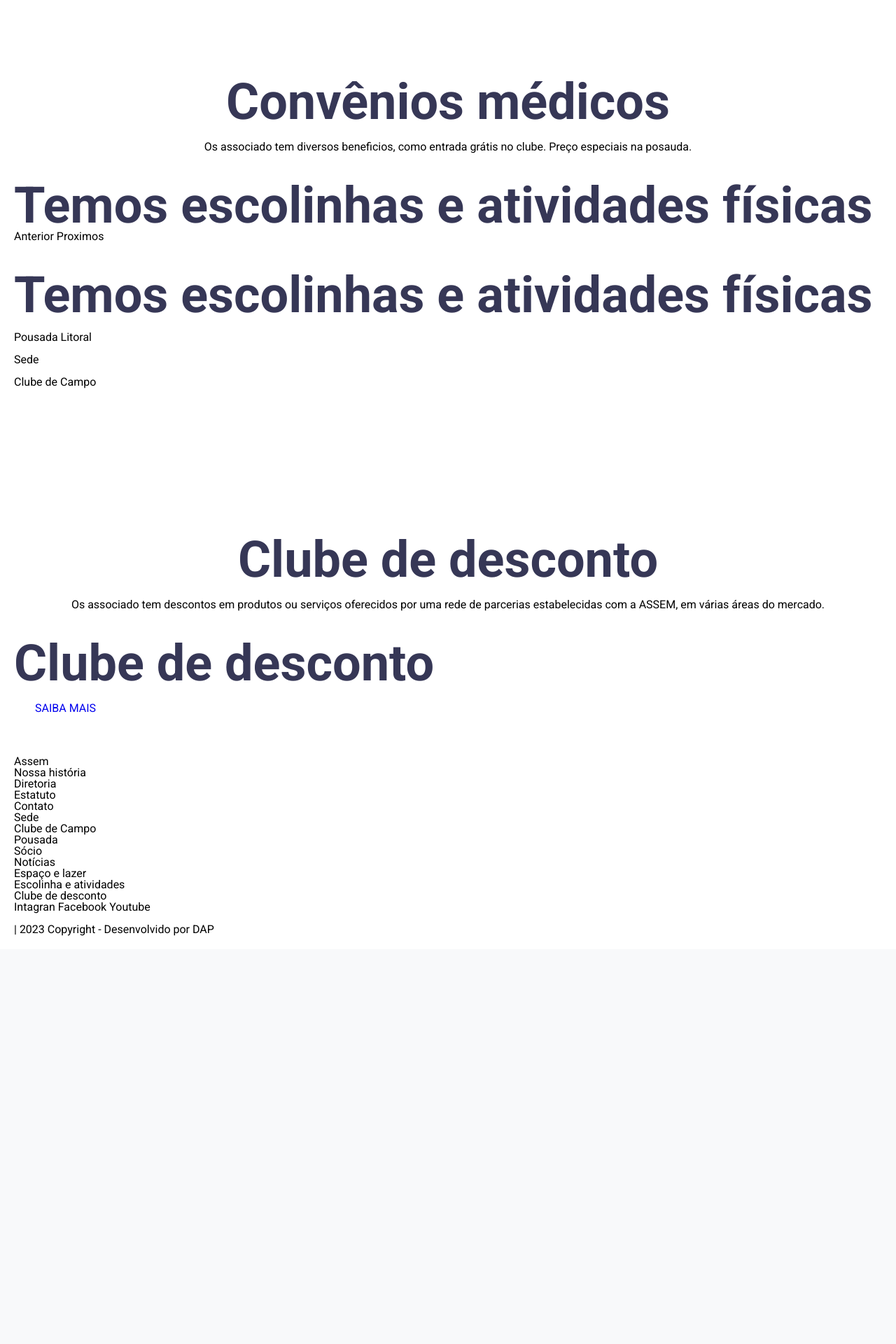
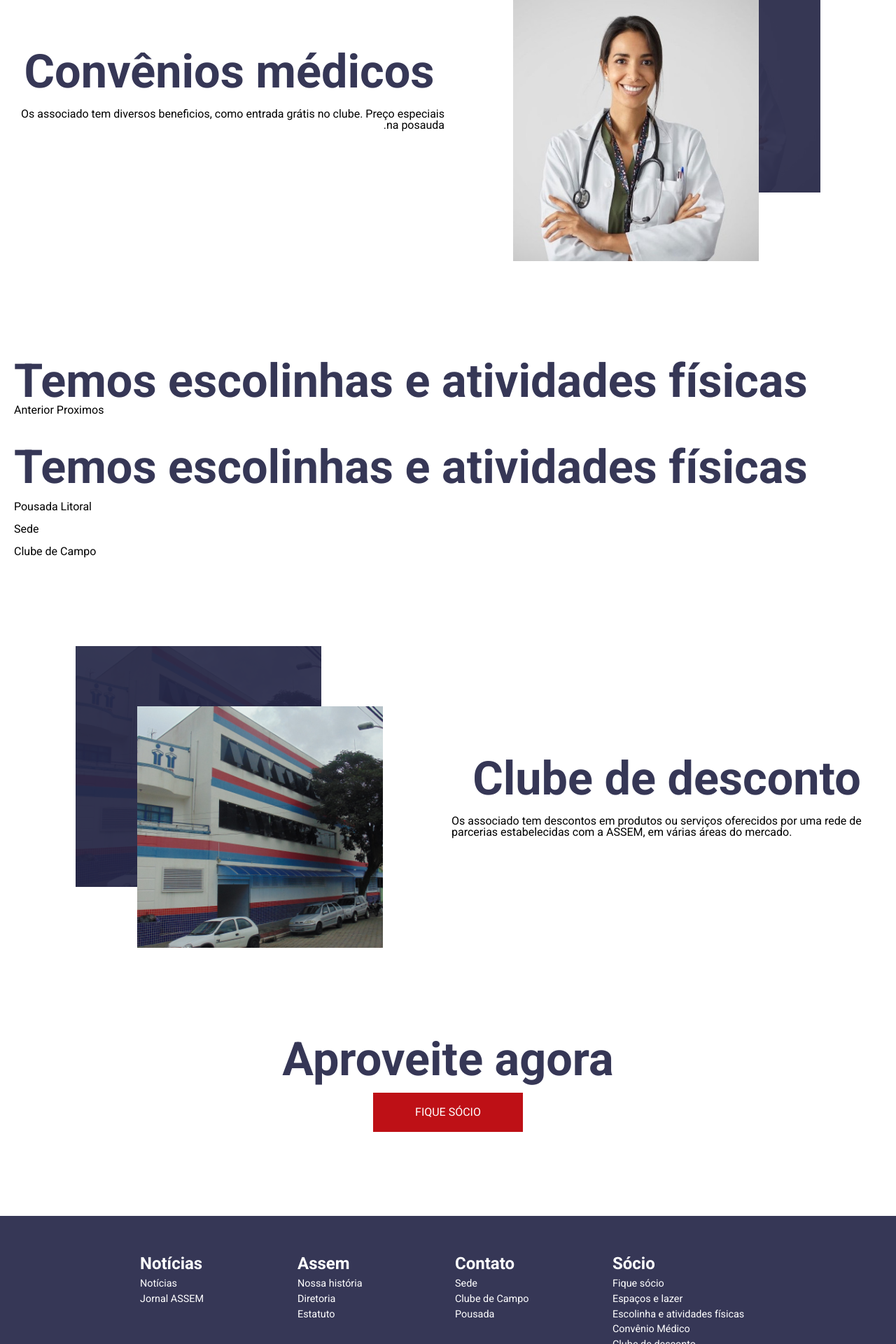
Before and after one commit to daniloaugusto9101/site-assem, a PHP site: page / in a window 1280 px wide. Shown: the part 2600-4520 px from the top of the page at 70% size. Before the commit the page ends 3937 px from the top, so only its background shows below. Run offline with PHP 8.4, Linux system fonts and the light colour scheme; some libraries are stand-ins or nearby versions.

Commit message:
Css rodape

```diff
--- /dev/null
+++ b/assets/sass/associar.sass
@@ -0,0 +1,17 @@
+@use 'variables'
+
+.associar
+    width: 100%
+    text-align: center
+    &__container
+        display: block
+        display: flex
+        justify-content: center
+        flex-direction: column
+        align-items: center
+        gap: 15px
+    &__btn
+        background-color: variables.$segunda-cor
+        color: variables.$terceira-cor
+        border: none
+        padding: 20px 60px
--- a/assets/sass/chamada.sass
+++ b/assets/sass/chamada.sass
@@ -2,13 +2,16 @@
 
 .chamada
     width: 100%
-    margin-top: 150px
+    // margin-top: 50px
     // background-color: tomato
     &__container
         // background-color: blueviolet
         display: grid
         gap: 10px
-        grid-template-columns: repeat(auto-fit, minmax(200px, 1fr))
+        grid-template-columns: repeat(auto-fit, minmax(250px, 1fr))
+        grid-template-rows: none
+        &--inverso
+            direction: rtl
     &__col
         display: flex
         align-items: center
@@ -16,24 +19,23 @@
         // background-color: brown
         flex-direction: column
         gap: 20px
-    &__col:nth-child(2)
-        // fle
+
     &__imagens
         // background-color: gray
         display: grid
-        grid-template-columns: repeat(6, 1fr)
-        grid-template-rows: repeat(6, 1fr)
+        grid-template-columns: repeat(7, 1fr)
+        grid-template-rows: repeat(7, 1fr)
     &__img
         width: 100%
     &__img:nth-child(1)
-        grid-column: 2/5
-        grid-row: 2/5
+        grid-column: 2/6
+        grid-row: 2/6
     &__img:nth-child(2)
-        grid-column: 2/5
-        grid-row: 2/5
+        grid-column: 2/6
+        grid-row: 2/6
         background-color: variables.$primeira-cor-dark
         opacity: 90%
     &__img:nth-child(3)
-        grid-column: 3/6
-        grid-row: 3/6
+        grid-column: 3/7
+        grid-row: 3/7
         z-index: 99999
--- a/assets/sass/class_padrao.sass
+++ b/assets/sass/class_padrao.sass
@@ -16,8 +16,9 @@
     text-decoration: none
     padding: 20px 30px
     text-transform: uppercase
+    border: 1px solid black
 
 .tituloHr
-    font-size: 4.5em
+    font-size: max(40px, 5.2vw)
     font-weight: 700
     color: variables.$primeira-cor
--- /dev/null
+++ b/assets/sass/rodape.sass
@@ -0,0 +1,53 @@
+@use 'variables'
+
+.rodape
+    width: 100%
+    background-color: tomato
+    background-color: variables.$primeira-cor
+    margin-top: 100px
+    &__row:nth-child(1)
+        display: grid
+        grid-template-columns: repeat(auto-fit, minmax(100px, 1fr))
+        flex-wrap: wrap
+        gap: 20px
+        padding: 50px 10px
+        max-width: 900px
+        margin: 0 auto
+    &__item
+        display: flex
+        flex-direction: column
+        // gap: 5px
+        line-height: 1.5
+    &__titulo
+        font-size: 1.5em
+        font-weight: 700
+        color: variables.$terceira-cor
+    &__texto
+        font-size: .9em
+    &__texto a
+        text-decoration: none
+        color: variables.$terceira-cor
+    &__row:nth-child(2)
+        background-color: variables.$primeira-cor-dark
+        padding: 10px 10px
+        display: flex
+        flex-direction: column
+        justify-content: center
+        align-items: center
+        gap: 10px
+        text-align: center
+        color: variables.$terceira-cor
+    &__social
+        font-size: 1.2em
+        display: flex
+        gap: 10px
+    &__social img
+        width: 80px
+    &__social a
+        color: variables.$terceira-cor
+        text-decoration: none
+    &__copyright
+        font-size: .9em
+    &__destaque
+        color: #EBFF00
+        font-weight: 700
--- a/assets/sass/style.sass
+++ b/assets/sass/style.sass
@@ -8,3 +8,5 @@
 @use 'noticias'
 @use 'estatisticas'
 @use 'chamada'
+@use 'associar'
+@use 'rodape'
--- a/index.html
+++ b/index.html
@@ -9,9 +9,12 @@
     <!-- Inicio Font Google -->
     <link rel="preconnect" href="https://fonts.googleapis.com">
     <link rel="preconnect" href="https://fonts.gstatic.com" crossorigin>
-    <link href="https://fonts.googleapis.com/css2?family=Roboto:wght@100;300;400;500;700;900&display=swap"
-        rel="stylesheet">
+    <link href="https://fonts.googleapis.com/css2?family=Roboto:wght@100;300;400;500;700;900&display=swap" rel="stylesheet">
     <!-- Fim Font Google -->
+
+    <!-- Inicio Link CDN Font Awesome -->
+    <link rel="stylesheet" href="https://cdnjs.cloudflare.com/ajax/libs/font-awesome/6.3.0/css/all.min.css" integrity="sha512-SzlrxWUlpfuzQ+pcUCosxcglQRNAq/DZjVsC0lE40xsADsfeQoEypE+enwcOiGjk/bSuGGKHEyjSoQ1zVisanQ==" crossorigin="anonymous" referrerpolicy="no-referrer" />
+    <!-- Fim Link CDN Font Awesome -->
 
     <!-- Inicio do CSS -->
     <link rel="stylesheet" href="style.css">
@@ -157,41 +160,25 @@
     </div>
 
 
-
-    <!-- <section class="chamada">
-        <div class="container chamada__container">
-
+    <div class="chamada">
+        <div class="container chamada__container chamada__container--inverso">
             <div class="chamada__col">
-                <div class="meio">
-                    <img src="assets/img/sede2.jpg" alt="" class="conteudo">
-                    <img src="assets/img/sede2.jpg" alt="" class="conteudo">
+                <div class="chamada__imagens">
+                    <img src="assets/img/convenios.jpg" alt="" class="chamada__img">
+                    <div class="chamada__img"></div>
+                    <img src="assets/img/convenios.jpg" alt="" class="chamada__img">
                 </div>
             </div>
-
-            <div class="chamada__col">
-                <h2 class="tituloHr">Por que me associar?</h2>
-                <p class="chamada__texto">
-                    Os associado tem diversos beneficios, como entrada grátis no clube. Preço especiais na posauda.
-                    Os associado tem diversos beneficios, como entrada grátis no clube. Preço especiais na posauda.
-                </p>
-            </div>
-        </div>
-    </section> -->
-
-    <section class="chamada">
-        <div class="container">
-            <div class="chamada__col">
-                <img src="" alt="">
-                <img src="" alt="">
-            </div>
-            <div class="chamada__col">
+            <div class="chamada__col chamada__col">
                 <h2 class="tituloHr">Convênios médicos</h2>
                 <p class="chamada__texto">
                     Os associado tem diversos beneficios, como entrada grátis no clube. Preço especiais na posauda.
                 </p>
             </div>
         </div>
-    </section>
+    </div>
+
+
 
     <section class="atividades">
         <div class="container">
@@ -227,62 +214,80 @@
         </div>
     </div>
 
-    <section class="chamada">
-        <div class="container">
+
+    <div class="chamada">
+        <div class="container chamada__container">
             <div class="chamada__col">
-                <img src="" alt="">
-                <img src="" alt="">
+                <div class="chamada__imagens">
+                    <img src="assets/img/sede2.jpg" alt="" class="chamada__img">
+                    <div class="chamada__img"></div>
+                    <img src="assets/img/sede2.jpg" alt="" class="chamada__img">
+                </div>
             </div>
             <div class="chamada__col">
                 <h2 class="tituloHr">Clube de desconto</h2>
                 <p class="chamada__texto">
-                    Os associado tem descontos em produtos ou serviços oferecidos por uma rede de parcerias
-                    estabelecidas com a ASSEM, em várias áreas do mercado.
+                    Os associado tem descontos em produtos ou serviços oferecidos por uma rede de parcerias estabelecidas com a ASSEM, em várias áreas do mercado.
                 </p>
             </div>
         </div>
-    </section>
+    </div>
 
     <section class="associar">
-        <div class="container">
-            <h2 class="tituloHr">Clube de desconto</h2>
-            <a href="#" class="btn">Saiba mais</a>
+        <div class="container associar__container">
+            <h2 class="tituloHr">Aproveite agora</h2>
+            <a href="#" class="btn associar__btn">Fique sócio</a>
         </div>
     </section>
 
     <footer class="rodape">
-        <div class="container">
+
         <div class="rodape__row">
             <div class="rodape__item">
+                <h2 class="rodape__titulo">Notícias</h2>
+                <p class="rodape__texto"><a href="">Notícias</a></p>
+                <p class="rodape__texto"><a href="">Jornal ASSEM</a></p>
+            </div>
+            <div class="rodape__item">
                 <h2 class="rodape__titulo">Assem</h2>
-                    <p class="rodape__texto">Nossa história</p>
-                    <p class="rodape__texto">Diretoria</p>
-                    <p class="rodape__texto">Estatuto</p>
+                <p class="rodape__texto"><a href="">Nossa história</a></p>
+                <p class="rodape__texto"><a href="">Diretoria</a></p>
+                <p class="rodape__texto"><a href="">Estatuto</a></p>
             </div>
             <div class="rodape__item">
                 <h2 class="rodape__titulo">Contato</h2>
-                    <p class="rodape__texto">Sede</p>
-                    <p class="rodape__texto">Clube de Campo</p>
-                    <p class="rodape__texto">Pousada</p>
+                <p class="rodape__texto"><a href="">Sede</a></p>
+                <p class="rodape__texto"><a href="">Clube de Campo</a></p>
+                <p class="rodape__texto"><a href="">Pousada</a></p>
             </div>
             <div class="rodape__item">
                 <h2 class="rodape__titulo">Sócio</h2>
-                    <p class="rodape__texto">Notícias</p>
-                    <p class="rodape__texto">Espaço e lazer</p>
-                    <p class="rodape__texto">Escolinha e atividades</p>
-                    <p class="rodape__texto">Clube de desconto</p>
-                </div>
-                <div class="rodape__item social">
-                    <i>Intagran</i>
-                    <i>Facebook</i>
-                    <i>Youtube</i>
+                <p class="rodape__texto"><a href="">Fique sócio</a></p>
+                <p class="rodape__texto"><a href="">Espaços e lazer</a></p>
+                <p class="rodape__texto"><a href="">Escolinha e atividades físicas</a></p>
+                <p class="rodape__texto"><a href="">Convênio Médico</a></p>
+                <p class="rodape__texto"><a href="">Clube de desconto</a></p>
             </div>
         </div>
+
         <div class="rodape__row">
-                <img src="" alt="" class="logo">
-                <p>| 2023 Copyright - Desenvolvido por DAP</p>
+            <div class="rodape__social">
+                <!-- <img src="assets/img/logo-assem.png" alt="" class="rodape__logo"> -->
+                <p>assem</p>
+                <span>|</span>
+                <a href="">
+                    <i class="fa-brands fa-square-facebook rodape__ico"></i>
+                </a>
+                <a href="">
+                    <i class="fa-brands fa-instagram rodape__ico"></i>
+                </a>
+                <a href="">
+                    <i class="fa-brands fa-youtube rodape__ico"></i>
+                </a>
             </div>
+            <p class="rodape__copyright">2023 Copyright - Desenvolvido por <span class="rodape__destaque">DAP</span> </p>
         </div>
+
     </footer>
 
 </body>
--- a/style.css
+++ b/style.css
@@ -72,10 +72,11 @@ img {
   text-decoration: none;
   padding: 20px 30px;
   text-transform: uppercase;
+  border: 1px solid black;
 }
 
 .tituloHr {
-  font-size: 4.5em;
+  font-size: max(40px, 5.2vw);
   font-weight: 700;
   color: #363756;
 }
@@ -260,12 +261,15 @@ img {
 
 .chamada {
   width: 100%;
-  margin-top: 150px;
 }
 .chamada__container {
   display: grid;
   gap: 10px;
-  grid-template-columns: repeat(auto-fit, minmax(200px, 1fr));
+  grid-template-columns: repeat(auto-fit, minmax(250px, 1fr));
+  grid-template-rows: none;
+}
+.chamada__container--inverso {
+  direction: rtl;
 }
 .chamada__col {
   display: flex;
@@ -276,26 +280,108 @@ img {
 }
 .chamada__imagens {
   display: grid;
-  grid-template-columns: repeat(6, 1fr);
-  grid-template-rows: repeat(6, 1fr);
+  grid-template-columns: repeat(7, 1fr);
+  grid-template-rows: repeat(7, 1fr);
 }
 .chamada__img {
   width: 100%;
 }
 .chamada__img:nth-child(1) {
-  grid-column: 2/5;
-  grid-row: 2/5;
+  grid-column: 2/6;
+  grid-row: 2/6;
 }
 .chamada__img:nth-child(2) {
-  grid-column: 2/5;
-  grid-row: 2/5;
+  grid-column: 2/6;
+  grid-row: 2/6;
   background-color: #252646;
   opacity: 90%;
 }
 .chamada__img:nth-child(3) {
-  grid-column: 3/6;
-  grid-row: 3/6;
+  grid-column: 3/7;
+  grid-row: 3/7;
   z-index: 99999;
 }
 
+.associar {
+  width: 100%;
+  text-align: center;
+}
+.associar__container {
+  display: block;
+  display: flex;
+  justify-content: center;
+  flex-direction: column;
+  align-items: center;
+  gap: 15px;
+}
+.associar__btn {
+  background-color: #BE1016;
+  color: #fff;
+  border: none;
+  padding: 20px 60px;
+}
+
+.rodape {
+  width: 100%;
+  background-color: tomato;
+  background-color: #363756;
+  margin-top: 100px;
+}
+.rodape__row:nth-child(1) {
+  display: grid;
+  grid-template-columns: repeat(auto-fit, minmax(100px, 1fr));
+  flex-wrap: wrap;
+  gap: 20px;
+  padding: 50px 10px;
+  max-width: 900px;
+  margin: 0 auto;
+}
+.rodape__item {
+  display: flex;
+  flex-direction: column;
+  line-height: 1.5;
+}
+.rodape__titulo {
+  font-size: 1.5em;
+  font-weight: 700;
+  color: #fff;
+}
+.rodape__texto {
+  font-size: 0.9em;
+}
+.rodape__texto a {
+  text-decoration: none;
+  color: #fff;
+}
+.rodape__row:nth-child(2) {
+  background-color: #252646;
+  padding: 10px 10px;
+  display: flex;
+  flex-direction: column;
+  justify-content: center;
+  align-items: center;
+  gap: 10px;
+  text-align: center;
+  color: #fff;
+}
+.rodape__social {
+  font-size: 1.2em;
+  display: flex;
+  gap: 10px;
+}
+.rodape__social img {
+  width: 80px;
+}
+.rodape__social a {
+  color: #fff;
+  text-decoration: none;
+}
+.rodape__copyright {
+  font-size: 0.9em;
+}
+.rodape__destaque {
+  color: #EBFF00;
+  font-weight: 700;
+}
+
 /*# sourceMappingURL=style.css.map */
```
Also changed, not shown: assets/img/convenios.jpg (added), assets/img/facebook-ico.svg (added), assets/img/instagram.svg (added), assets/img/youtube-ico.svg (added), 1 other file. Lines whose indentation alone changed are shown as unchanged.
